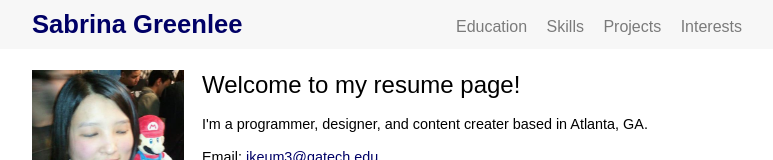
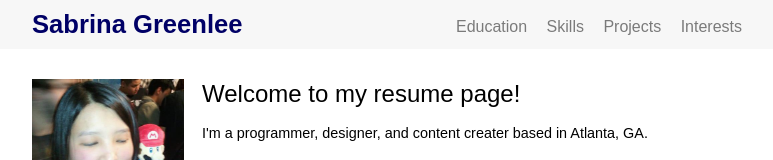
Before and after one commit to sabrinagreenlee/website, a plain HTML site: page index.html in a window 1280 px wide. Shown: the top 160 px of the page, without its empty margins (248-1021 px from the left). Drawn offline with Linux system fonts and the light colour scheme.

Commit message:
fixed layout issues

```diff
--- a/style.css
+++ b/style.css
@@ -10,7 +10,7 @@ header {
     margin-bottom: 30px;
     overflow: hidden;
     background-color: #f7f7f7;
-    position: fixed;
+    position: static;
     width: 100%;
     top: 0;
     z-index: 1;
@@ -25,6 +25,7 @@ header {
 #main-nav {
     width: 720px;
     margin: 0 auto;
+
 }
 
 #nav {
@@ -152,7 +153,7 @@ a {
 }
 
 .wrapper {
-    margin: 70px auto;
+    margin: 30px auto;
     width: 720px;
     margin-bottom: 20px;
 }
```
